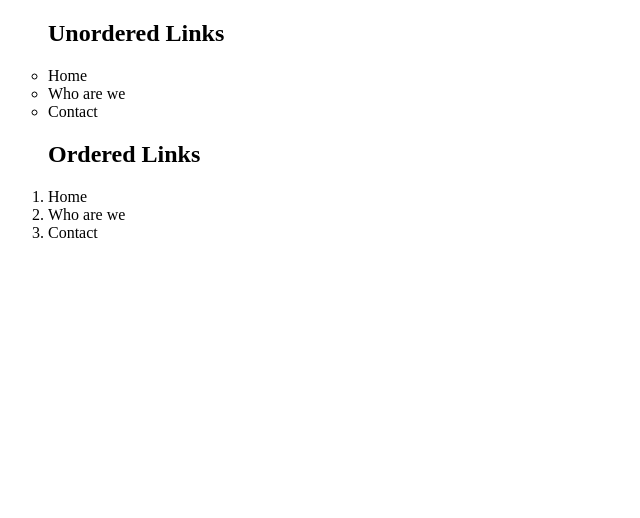
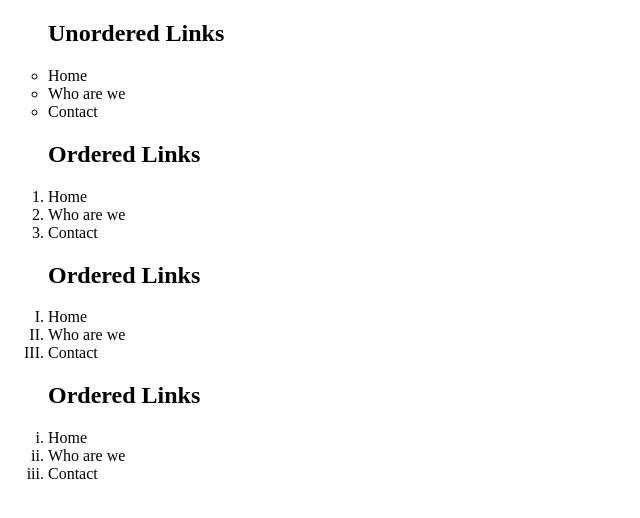
Before and after one commit to PauloSantos05/Classes, a plain HTML site: page Classes/Ordered and Unordered lists/index.html in a window 1280 px wide. Shown: the whole page, without its empty margins (0-640 px from the left). Drawn offline with Linux system fonts and the light colour scheme.

Commit message:
Updated the Ordered and Unordered List

```diff
--- a/Classes/Ordered and Unordered lists/index.html
+++ b/Classes/Ordered and Unordered lists/index.html
@@ -20,6 +20,20 @@
         <li>Contact</li>
     </ol>
 
+    <ol type="I">
+        <h2>Ordered Links</h2>
+        <li>Home</li>
+        <li>Who are we</li>
+        <li>Contact</li>
+    </ol>
+
+    <ol type="i">
+        <h2>Ordered Links</h2>
+        <li>Home</li>
+        <li>Who are we</li>
+        <li>Contact</li>
+    </ol>
+
     <!-- inside of <ul> you can put the 'type' and define a paramenter like a geomatric form to
     make a mark to the list using the circle or square as a paramenters. -->
 </body>
```
